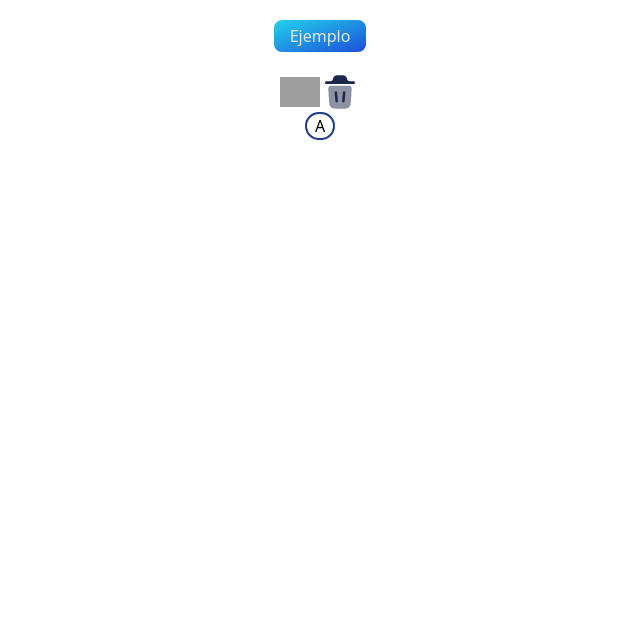
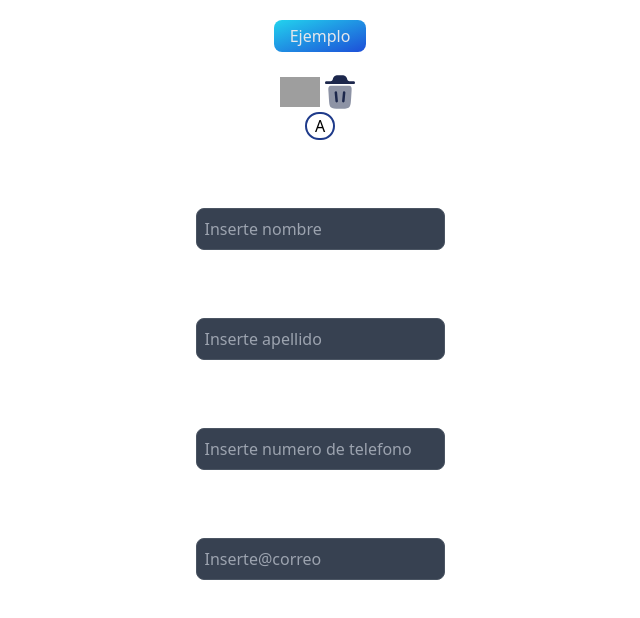
Before and after one commit to Vask3h/agendaNuxt, a Nuxt app: page / in a window 1280 px wide. Shown: the top 618 px of the page, without its empty margins (320-960 px from the left). Built offline with nearby package versions, Linux system fonts and the light colour scheme; grey boxes are pictures that could not be loaded.

Commit message:
creacion de inputs

```diff
--- /dev/null
+++ b/components/GenericInput/index.vue
@@ -0,0 +1,27 @@
+<template >
+    <div class="flex items-center flex-col justify-center gap-y-1 pt-10">
+        <label class="text-white">{{ textLabel }}</label>
+        <input :placeholder="textPlaceholder" :type="typeInput" class="text-white bg-gray-700 placeholder-gray border border-solid outline-none focus-within:border-blue-500 border-gray-600 rounded-lg p-2" />
+    </div>
+</template>
+
+<script>
+    export default {
+        name : 'GenericInput',
+        props : {
+            textLabel:{
+                type: String,
+                default: "",
+            },
+            typeInput:{
+                type: String,
+                default:"text",
+            },
+            textPlaceholder:{
+                type: String,
+                default:"Introduce información",
+            }
+        }
+    }
+
+</script>
--- a/pages/index.vue
+++ b/pages/index.vue
@@ -3,11 +3,40 @@
     <GenericActions/>
     <GenericContact/>
     <GenericNameIcon/>
+    <div class="dark:bg-gray-900">
+        <GenericInput
+            textLabel="Nombre"
+            textPlaceholder="Inserte nombre"
+        />
+        <GenericInput
+            textLabel="Apellido"
+            textPlaceholder="Inserte apellido"
+        />
+        <GenericInput
+            textLabel="Telefono"
+            typeInput="number"
+            textPlaceholder="Inserte numero de telefono"
+        />
+         <GenericInput
+            textLabel="Correo"
+            textPlaceholder="Inserte@correo"
+        />
+    </div>
+
 </template>
 
 <script>
+    export default{
+        data:() => ({
+            text:"Prueba"
+        }),
+        computed: {
+            onTextComputed(){
+                return "Pepito"
+            }
+        }
 
-    export default {
-        data: () => ({})
+
     }
+
 </script>
```
Also changed, not shown: 1 other file (tests, documents, lock files or other folders).
